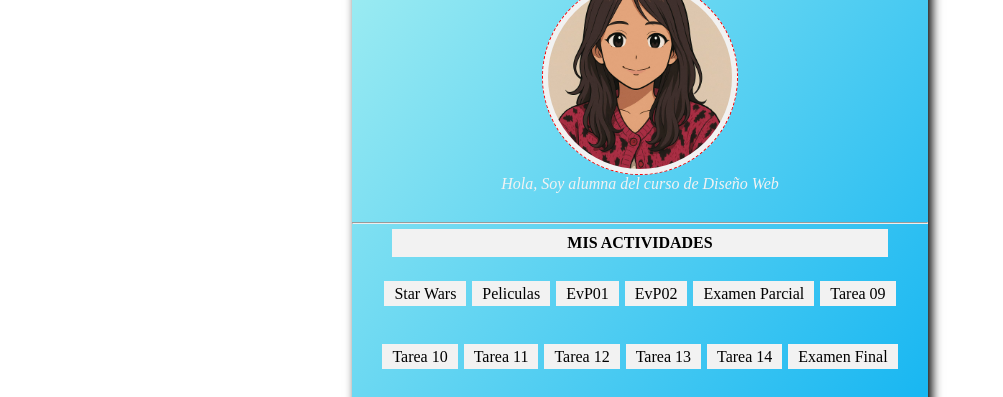
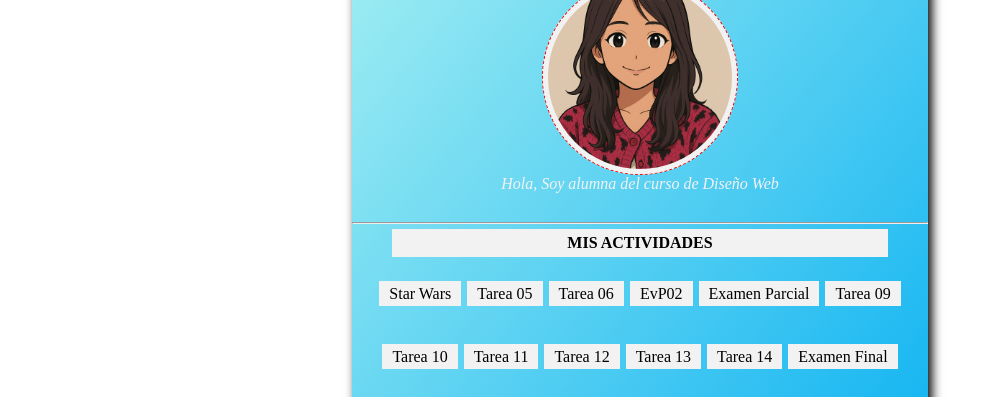
Before and after one commit to Mfio93/Mfio93.github.io, a plain HTML site: page index.html in a window 1280 px wide. Shown: the part 201-598 px from the top of the page, without its empty margins (0-1003 px from the left). Drawn offline with Linux system fonts and the light colour scheme.

Commit message:
Revise task links in index.html
Updated task links in the activities section and removed outdated entries.

```diff
--- a/index.html
+++ b/index.html
@@ -24,8 +24,8 @@ v<!DOCTYPE html>
             <ul>
                 <!--Star Wars,Peliculas,evp1,exp son los nombres de los repositorios github secundarios-->
                 <li><a href="mfio93.github.io/starwars/">Star Wars</a></li>
-                <li><a href="mfio93.github.io/starwarspeliculas/">Peliculas</a></li>
-                <li><a href="mfio93.github.io/1855/">EvP01</a></li>
+                <li><a href="#">Tarea 05</a></li>
+                <li><a href="#">Tarea 06</a></li>
                 <li><a href="/evp2/index.html">EvP02</a></li>
                 <li><a href="/exp/index.html">Examen Parcial</a></li>
                 <li><a href="#">Tarea 09</a></li>
```
